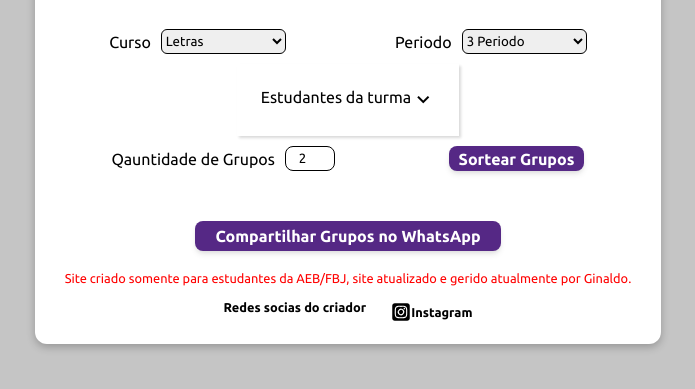
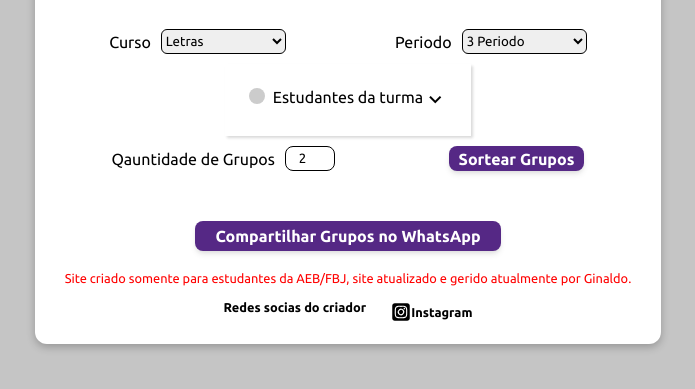
Before and after one commit to Ginaldo-Silva/group-sort, a plain HTML site: page index.html in a window 1280 px wide. Shown: the part 257-646 px from the top of the page, without its empty margins (292-987 px from the left). Drawn offline with nearby package versions, Linux system fonts and the light colour scheme.

Commit message:
Update styles.css

```diff
--- a/styles.css
+++ b/styles.css
@@ -152,6 +152,17 @@ summary {
     padding: 24px;
 }
 
+summary::before {
+    content: "";
+    display: inline-block;
+    width: 1em;
+    height: 1em;
+    margin-right: 0.5em;
+    vertical-align: middle;
+    border-radius: 50%;
+    background-color: #ccc;
+}
+
 summary::-webkit-details-maker {
     list-style: none;
     display: none;
```
